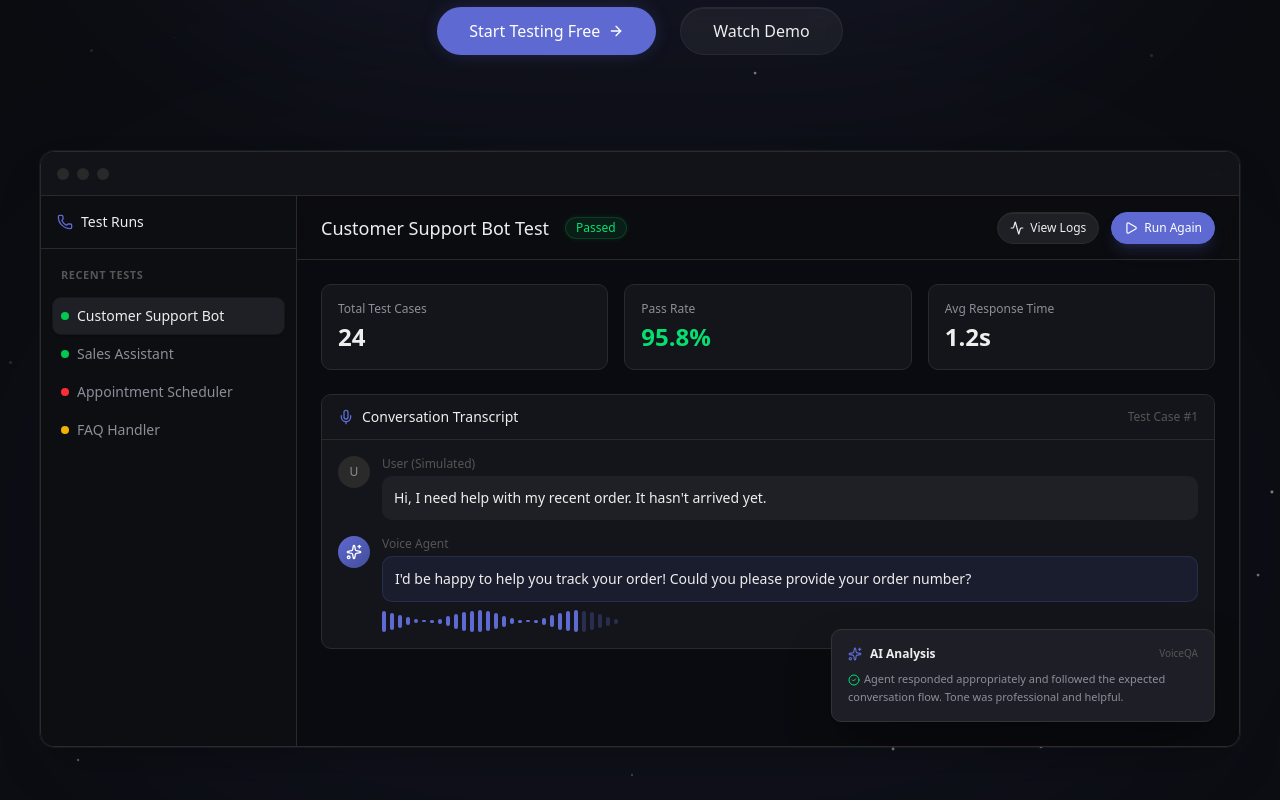
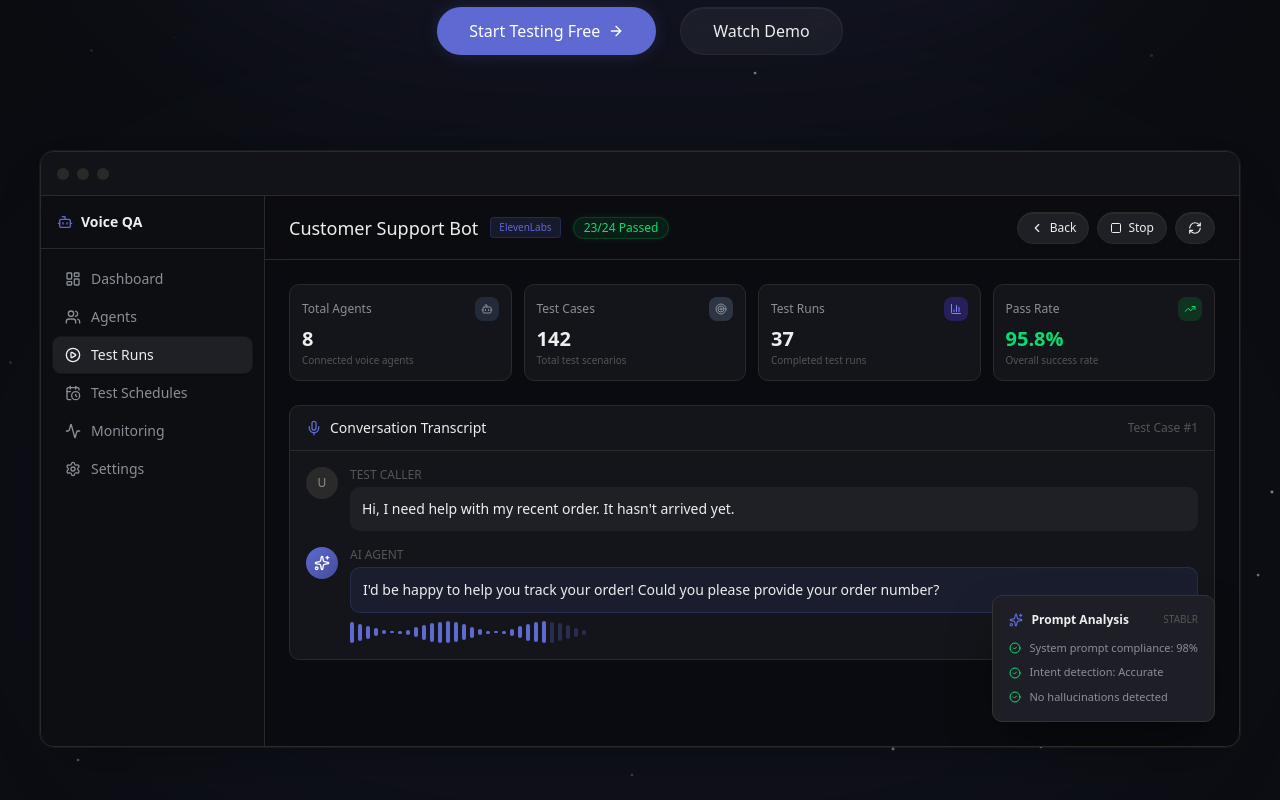
Before and after one commit to edysorbot-ai/qa-frontend, a Next.js app: page / in a window 1280 px wide. Shown: the part 472-1272 px from the top of the page. Built offline with nearby package versions, Linux system fonts and the light colour scheme; no server answers.

Commit message:
Hero Section

```diff
--- a/src/components/landing/HeroSection.tsx
+++ b/src/components/landing/HeroSection.tsx
@@ -4,12 +4,23 @@ import { Container } from "@/components/landing/Container";
 import { Button } from "@/components/landing/Button";
 import {
   ArrowRight,
-  Phone,
+  Bot,
   CheckCircle2,
   Activity,
   Sparkles,
   Play,
   Mic,
+  LayoutDashboard,
+  Users,
+  PlayCircle,
+  CalendarClock,
+  Settings,
+  ChevronLeft,
+  Square,
+  RefreshCw,
+  Target,
+  TrendingUp,
+  BarChart3,
 } from "lucide-react";
 import { motion } from "framer-motion";
 import { useEffect, useState } from "react";
@@ -109,62 +120,35 @@ export function HeroSection() {
 
           <div className="flex h-[550px] text-left relative z-10">
             {/* Sidebar */}
-            <div className="w-64 border-r border-[#2A2A2A] bg-[#111216]/50 backdrop-blur-sm hidden md:flex md:flex-col">
+            <div className="w-56 border-r border-[#2A2A2A] bg-[#111216]/50 backdrop-blur-sm hidden md:flex md:flex-col">
               <div className="p-4 border-b border-[#2A2A2A]">
-                <div className="flex items-center gap-2 text-[#EEEEEE] text-sm font-medium">
-                  <Phone className="w-4 h-4 text-[#5E6AD2]" />
-                  Test Runs
+                <div className="flex items-center gap-2 text-[#EEEEEE] text-sm font-semibold">
+                  <Bot className="w-4 h-4 text-[#5E6AD2]" />
+                  Voice QA
                 </div>
               </div>
 
-              <div className="p-3 space-y-2">
-                <div className="px-2 py-1.5 text-[11px] font-semibold text-[#555] uppercase tracking-wider">
-                  Recent Tests
-                </div>
-                <div className="space-y-0.5">
+              <div className="p-3 space-y-0.5">
                 {[
-                    {
-                      name: "Customer Support Bot",
-                      status: "passed",
-                      provider: "ElevenLabs",
-                    },
-                    {
-                      name: "Sales Assistant",
-                      status: "passed",
-                      provider: "Retell",
-                    },
-                    {
-                      name: "Appointment Scheduler",
-                      status: "failed",
-                      provider: "VAPI",
-                    },
-                    {
-                      name: "FAQ Handler",
-                      status: "running",
-                      provider: "OpenAI",
-                    },
-                  ].map((test, i) => (
+                  { icon: LayoutDashboard, name: "Dashboard", active: false },
+                  { icon: Users, name: "Agents", active: false },
+                  { icon: PlayCircle, name: "Test Runs", active: true },
+                  { icon: CalendarClock, name: "Test Schedules", active: false },
+                  { icon: Activity, name: "Monitoring", active: false },
+                  { icon: Settings, name: "Settings", active: false },
+                ].map((item) => (
                   <div
-                      key={test.name}
-                      className={`flex items-center gap-2 px-2 py-2 rounded-md text-sm cursor-pointer transition-colors ${
-                        i === 0
+                    key={item.name}
+                    className={`flex items-center gap-2.5 px-3 py-2 rounded-md text-sm cursor-pointer transition-colors ${
+                      item.active
                         ? "bg-[#1F2026] text-[#EEEEEE] shadow-sm ring-1 ring-white/5"
                         : "text-[#8A8F98] hover:text-[#EEEEEE] hover:bg-[#1F2026]/50"
                     }`}
                   >
-                      <div
-                        className={`w-2 h-2 rounded-full ${
-                          test.status === "passed"
-                            ? "bg-green-500"
-                            : test.status === "failed"
-                              ? "bg-red-500"
-                              : "bg-yellow-500 animate-pulse"
-                        }`}
-                      />
-                      <span className="truncate">{test.name}</span>
+                    <item.icon className="w-4 h-4" />
+                    <span>{item.name}</span>
                   </div>
                 ))}
-                </div>
               </div>
             </div>
 
@@ -172,27 +156,38 @@ export function HeroSection() {
             <div className="flex-1 bg-[#0B0C10]/50 flex flex-col relative">
               {/* Header */}
               <div className="h-16 border-b border-[#2A2A2A] flex items-center justify-between px-6 bg-[#111216]/30 backdrop-blur-sm">
-                <div className="flex items-center gap-4">
+                <div className="flex items-center gap-3">
                   <span className="text-[#EEEEEE] font-medium text-lg">
-                    Customer Support Bot Test
+                    Customer Support Bot
+                  </span>
+                  <span className="px-2 py-0.5 rounded text-[10px] font-medium bg-[#5E6AD2]/15 text-[#5E6AD2] border border-[#5E6AD2]/20">
+                    ElevenLabs
                   </span>
                   <span className="px-2.5 py-0.5 rounded-full bg-green-500/10 text-green-400 text-xs font-medium border border-green-500/20 shadow-[0_0_10px_-3px_rgba(74,222,128,0.2)]">
-                    Passed
+                    23/24 Passed
                   </span>
                 </div>
-                <div className="flex items-center gap-3">
+                <div className="flex items-center gap-2">
                   <Button
                     size="sm"
                     variant="secondary"
                     className="h-8 text-xs gap-1.5 bg-[#1F2026] hover:bg-[#2A2A2A] border-[#2A2A2A] text-[#EEEEEE] transition-colors"
                   >
-                    <Activity className="w-3.5 h-3.5" /> View Logs
+                    <ChevronLeft className="w-3.5 h-3.5" /> Back
                   </Button>
                   <Button
                     size="sm"
-                    className="h-8 text-xs bg-[#5E6AD2] hover:bg-[#5E6AD2]/80 text-white gap-1.5 shadow-lg shadow-[#5E6AD2]/20 border border-[#5E6AD2] transition-colors"
+                    variant="secondary"
+                    className="h-8 text-xs gap-1.5 bg-[#1F2026] hover:bg-[#2A2A2A] border-[#2A2A2A] text-[#EEEEEE] transition-colors"
                   >
-                    <Play className="w-3.5 h-3.5" /> Run Again
+                    <Square className="w-3 h-3" /> Stop
+                  </Button>
+                  <Button
+                    size="sm"
+                    variant="secondary"
+                    className="h-8 text-xs gap-1.5 bg-[#1F2026] hover:bg-[#2A2A2A] border-[#2A2A2A] text-[#EEEEEE] transition-colors"
+                  >
+                    <RefreshCw className="w-3.5 h-3.5" />
                   </Button>
                 </div>
               </div>
@@ -200,28 +195,46 @@ export function HeroSection() {
               {/* Test Results Content */}
               <div className="flex-1 overflow-hidden p-6 space-y-6">
                 {/* Test Summary Cards */}
-                <div className="grid grid-cols-3 gap-4">
-                  <div className="bg-[#14151A] rounded-lg p-4 border border-[#2A2A2A]">
-                    <div className="text-[#8A8F98] text-xs mb-1">
-                      Total Test Cases
-                    </div>
-                    <div className="text-2xl font-semibold text-[#EEEEEE]">
-                      24
+                <div className="grid grid-cols-4 gap-3">
+                  <div className="bg-[#14151A] rounded-lg p-3 border border-[#2A2A2A]">
+                    <div className="flex items-center justify-between mb-1">
+                      <div className="text-[#8A8F98] text-xs">Total Agents</div>
+                      <div className="w-6 h-6 rounded-md bg-slate-700/50 flex items-center justify-center">
+                        <Bot className="w-3 h-3 text-[#8A8F98]" />
                       </div>
                     </div>
-                  <div className="bg-[#14151A] rounded-lg p-4 border border-[#2A2A2A]">
-                    <div className="text-[#8A8F98] text-xs mb-1">Pass Rate</div>
-                    <div className="text-2xl font-semibold text-green-400">
-                      95.8%
+                    <div className="text-xl font-semibold text-[#EEEEEE]">8</div>
+                    <div className="text-[10px] text-[#555]">Connected voice agents</div>
+                  </div>
+                  <div className="bg-[#14151A] rounded-lg p-3 border border-[#2A2A2A]">
+                    <div className="flex items-center justify-between mb-1">
+                      <div className="text-[#8A8F98] text-xs">Test Cases</div>
+                      <div className="w-6 h-6 rounded-md bg-slate-600/50 flex items-center justify-center">
+                        <Target className="w-3 h-3 text-[#8A8F98]" />
                       </div>
                     </div>
-                  <div className="bg-[#14151A] rounded-lg p-4 border border-[#2A2A2A]">
-                    <div className="text-[#8A8F98] text-xs mb-1">
-                      Avg Response Time
+                    <div className="text-xl font-semibold text-[#EEEEEE]">142</div>
+                    <div className="text-[10px] text-[#555]">Total test scenarios</div>
                   </div>
-                    <div className="text-2xl font-semibold text-[#EEEEEE]">
-                      1.2s
+                  <div className="bg-[#14151A] rounded-lg p-3 border border-[#2A2A2A]">
+                    <div className="flex items-center justify-between mb-1">
+                      <div className="text-[#8A8F98] text-xs">Test Runs</div>
+                      <div className="w-6 h-6 rounded-md bg-indigo-600/30 flex items-center justify-center">
+                        <BarChart3 className="w-3 h-3 text-indigo-400" />
                       </div>
+                    </div>
+                    <div className="text-xl font-semibold text-[#EEEEEE]">37</div>
+                    <div className="text-[10px] text-[#555]">Completed test runs</div>
+                  </div>
+                  <div className="bg-[#14151A] rounded-lg p-3 border border-[#2A2A2A]">
+                    <div className="flex items-center justify-between mb-1">
+                      <div className="text-[#8A8F98] text-xs">Pass Rate</div>
+                      <div className="w-6 h-6 rounded-md bg-green-600/20 flex items-center justify-center">
+                        <TrendingUp className="w-3 h-3 text-green-400" />
+                      </div>
+                    </div>
+                    <div className="text-xl font-semibold text-green-400">95.8%</div>
+                    <div className="text-[10px] text-[#555]">Overall success rate</div>
                   </div>
                 </div>
 
@@ -244,7 +257,7 @@ export function HeroSection() {
                       </div>
                       <div className="flex-1">
                         <div className="text-xs text-[#555] mb-1">
-                          User (Simulated)
+                          TEST CALLER
                         </div>
                         <div className="bg-[#1F2026] rounded-lg p-3 text-sm text-[#EEEEEE]">
                           Hi, I need help with my recent order. It hasn&apos;t
@@ -259,7 +272,7 @@ export function HeroSection() {
                       </div>
                       <div className="flex-1">
                         <div className="text-xs text-[#555] mb-1">
-                          Voice Agent
+                          AI AGENT
                         </div>
                         <div className="bg-[#5E6AD2]/10 border border-[#5E6AD2]/20 rounded-lg p-3 text-sm text-[#EEEEEE]">
                           I&apos;d be happy to help you track your order! Could
@@ -285,27 +298,36 @@ export function HeroSection() {
                   </div>
                 </div>
 
-                {/* AI Analysis */}
+                {/* Prompt Analysis */}
                 <motion.div
                   initial={{ opacity: 0, x: 20 }}
                   animate={{ opacity: 1, x: 0 }}
                   transition={{ delay: 2.5, duration: 0.5 }}
-                  className="absolute bottom-6 right-6 max-w-sm bg-[#1E1F26] border border-[#333] rounded-lg shadow-2xl shadow-black/50 p-4 z-20"
+                  className="absolute bottom-6 right-6 max-w-xs bg-[#1E1F26] border border-[#333] rounded-lg shadow-2xl shadow-black/50 p-4 z-20"
                 >
-                  <div className="flex items-center justify-between mb-2">
+                  <div className="flex items-center justify-between mb-3">
                     <div className="flex items-center gap-2">
                       <Sparkles className="w-3.5 h-3.5 text-[#5E6AD2]" />
                       <span className="text-xs font-semibold text-[#EEEEEE]">
-                        AI Analysis
+                        Prompt Analysis
                       </span>
                     </div>
-                    <span className="text-[10px] text-[#555]">VoiceQA</span>
+                    <span className="text-[10px] text-[#555]">STABLR</span>
                   </div>
-                  <p className="text-[11px] text-[#8A8F98] leading-relaxed">
-                    <CheckCircle2 className="w-3 h-3 inline text-green-400 mr-1" />
-                    Agent responded appropriately and followed the expected
-                    conversation flow. Tone was professional and helpful.
-                  </p>
+                  <div className="space-y-2">
+                    <div className="flex items-center gap-2">
+                      <CheckCircle2 className="w-3 h-3 text-green-400 flex-shrink-0" />
+                      <span className="text-[11px] text-[#8A8F98]">System prompt compliance: 98%</span>
+                    </div>
+                    <div className="flex items-center gap-2">
+                      <CheckCircle2 className="w-3 h-3 text-green-400 flex-shrink-0" />
+                      <span className="text-[11px] text-[#8A8F98]">Intent detection: Accurate</span>
+                    </div>
+                    <div className="flex items-center gap-2">
+                      <CheckCircle2 className="w-3 h-3 text-green-400 flex-shrink-0" />
+                      <span className="text-[11px] text-[#8A8F98]">No hallucinations detected</span>
+                    </div>
+                  </div>
                 </motion.div>
               </div>
             </div>
```
Lines whose indentation alone changed are shown as unchanged.
